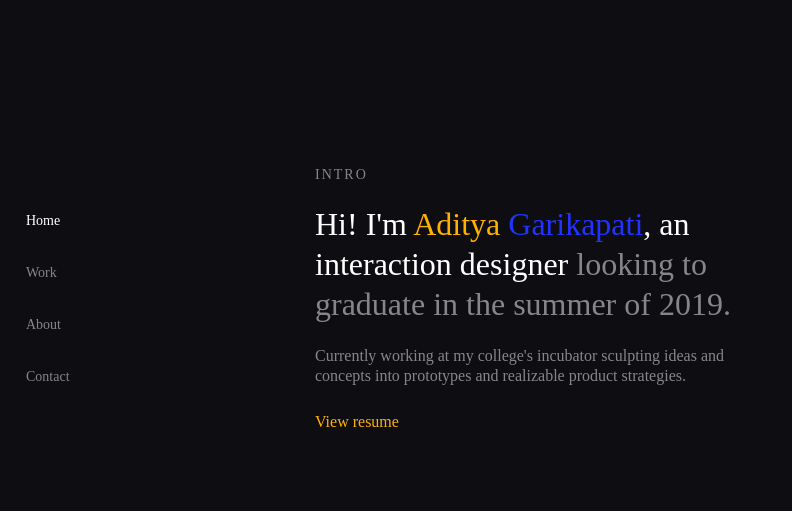
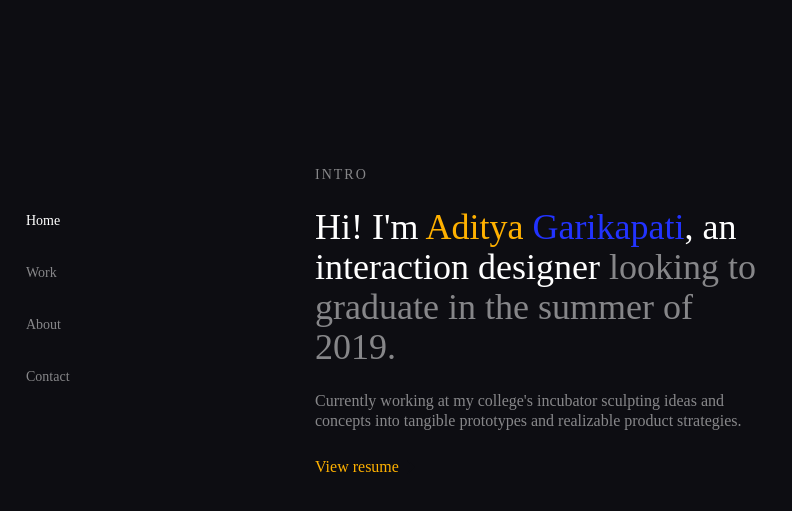
Before and after one commit to adizerog66/aditya-portfolio, a Gatsby site: page / in a window 1280 px wide. Shown: the part 5-516 px from the top of the page, without its empty margins (0-792 px from the left). Built offline with nearby package versions, Linux system fonts and the light colour scheme; Gatsby itself is replaced by a stand-in of ours; a web font is replaced by a local one.

Commit message:
Minor changes wrt font

```diff
--- a/src/components/layout.css
+++ b/src/components/layout.css
@@ -47,6 +47,7 @@ body{
 h1{
   font-family: "Graphik";
   font-weight: 300;
+  font-size: 36px;
   font-style: normal;
   color: hsl(0, 0%, 100%);
   line-height: 40px;
@@ -94,7 +95,7 @@ p{
     overflow-wrap:normal;
     margin: auto;
     max-width: 450px;
-    min-width:450px;
+    min-width: 450px;
     padding: 150px 350px 0px 150px;
     }
 
--- a/src/pages/index.js
+++ b/src/pages/index.js
@@ -21,7 +21,7 @@ const IndexPage = () => (
       <div className="heroGroup">
       <p class="kerned grey"> intro </p>
       <h1> Hi! I'm <span class="yellow">Aditya</span> <span class="blue">Garikapati</span>, an interaction designer <span class="grey">looking to graduate in the summer of 2019. </span></h1>
-      <p class="small grey"> Currently working at my college's incubator sculpting ideas and concepts into prototypes and realizable product strategies. </p>
+      <p class="small grey"> Currently working at my college's incubator sculpting ideas and concepts into tangible prototypes and realizable product strategies. </p>
       <Link to="/page-2/">View resume <i class="right"></i> </Link>
 
       </div>
```
